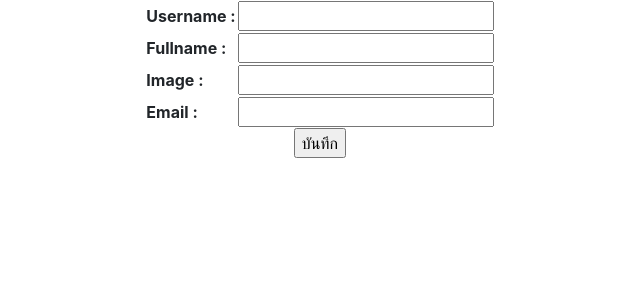
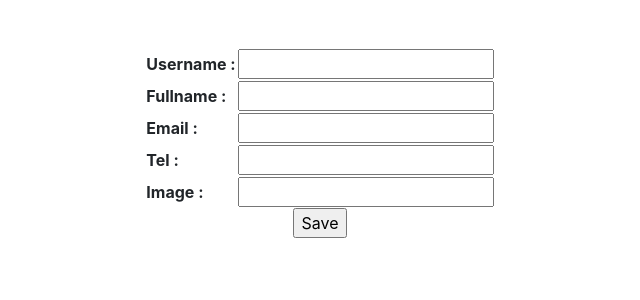
Before and after one commit to organpcysd/Project_Script_G09, a PHP site: page /manage.php in a window 1280 px wide. Shown: the part 56-356 px from the top of the page, without its empty margins (320-960 px from the left). Run offline with PHP 8.4, Linux system fonts and the light colour scheme; data that the repository does not hold is empty.

Commit message:
Update manage.php

```diff
--- a/manage.php
+++ b/manage.php
@@ -28,24 +28,34 @@
 <body>
     <div class="container" ><center>
     <table class="usermange" style="align:center" >
-      <tr>
+      <tr><br>
                     <th> Username : </th>
                     <td> <input type = "text" name = "name0" id = "name0" value = <?php   echo "" .$data ["username"] ;?>></td>
                 </tr>
-                 <tr>
+
+                 <tr><br>
                     <th> Fullname : </th>
                     <td> <input type = "text" name= "fullname0" id= "fullname0" value = <?php   echo "" .$data ["fullname"] ;?>></td>
-                </tr> <tr>
-                    <th> Image : </th>
-                    <td> <input type = "text" name = "image0" id= "image0" value = <?php   echo "" .$data ["image"] ;?>></td>
-                </tr> <tr>
+                </tr>
+
+                <tr>
                     <th> Email : </th>
                     <td> <input type = "text" name = "email0" id= "email0" value = <?php   echo "" .$data ["email"] ;?>></td>
                 </tr>
 
+                <tr>
+                    <th> Tel : </th>
+                    <td> <input type = "text" name = "tel0" id= "tel0" value = <?php   echo "" .$data ["tel"] ;?>></td>
+                </tr>
+
+                <tr>
+                    <th> Image : </th>
+                    <td> <input type = "text" name = "image0" id= "image0" value = <?php   echo "" .$data ["image"] ;?>></td>
+                </tr>
+
 
     </table>
-    <input type="submit" value="บันทึก">
+    <input type="submit" value="Save">
 
     </div>
 
```
